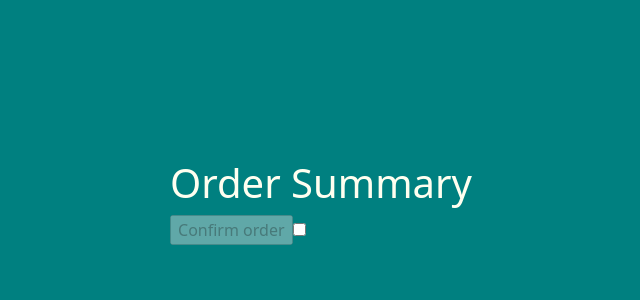
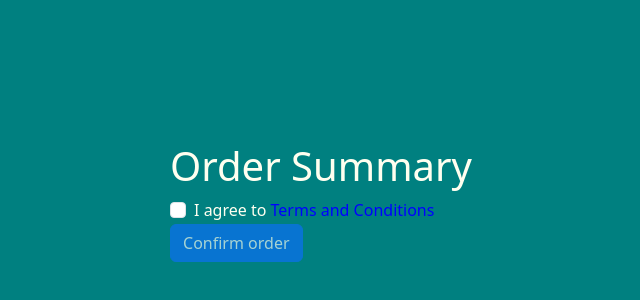
Before and after one commit to Aixufey/TDD-Approach, a React (Vite) app: page / in a window 1280 px wide. Shown: the part 198-498 px from the top of the page, without its empty margins (319-959 px from the left). Built offline with nearby package versions, Linux system fonts and the light colour scheme.

Commit message:
Using BS Form for summaryForm

```diff
--- a/src/pages/summary/SummaryForm.jsx
+++ b/src/pages/summary/SummaryForm.jsx
@@ -1,22 +1,30 @@
 import { useState } from 'react';
+import { Button, Form } from 'react-bootstrap';
 const SummaryForm = () => {
     const [isDisable, setIsDisable] = useState(true);
+    const checkboxLabel = (
+        <span>
+            I agree to <span style={{ color: 'blue' }}>Terms and Conditions</span>
+        </span>
+    )
     return (
-        <>
-            <input
-                id="terms-and-conditions-button"
-                type="button"
-                value='Confirm order'
+        <Form>
+            <Form.Group controlId="terms-and-conditions">
+                <Form.Check
+                    type="checkbox"
+                    label={checkboxLabel}
+                    defaultChecked={false}
+                    onChange={(e) => setIsDisable(!e.target.checked)}
+                />
+            </Form.Group>
+            <Button
+                type="submit"
                 disabled={isDisable}
-            />
-            <input
-                id="terms-and-conditions-checkbox"
-                type="checkbox"
-                aria-label="I agree to Terms and Conditions"
-                defaultChecked={false}
-                onChange={(e) => setIsDisable(!e.target.checked)}
-            />
-        </>
+                variant="primary"
+            >
+                Confirm order
+            </Button>
+        </Form>
     )
 }
 export default SummaryForm;
```
